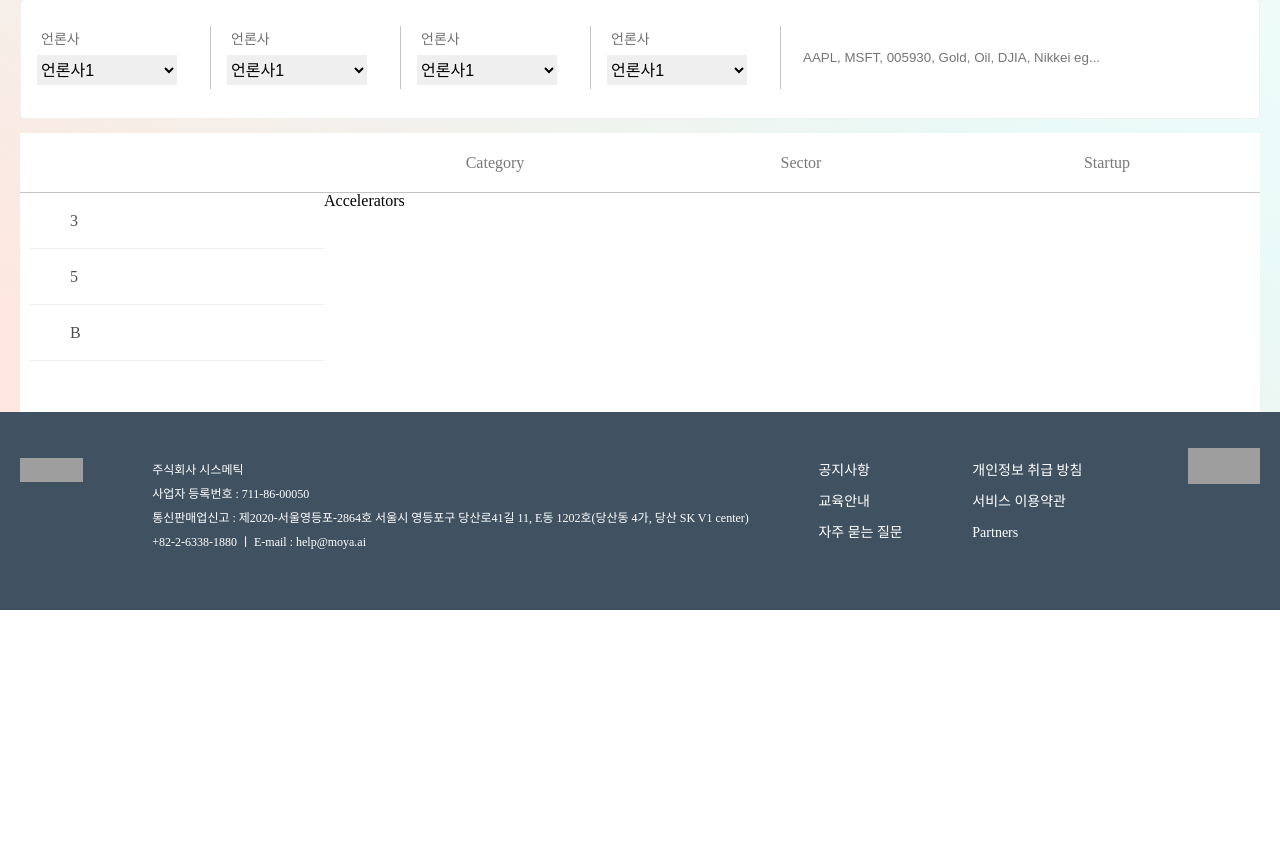
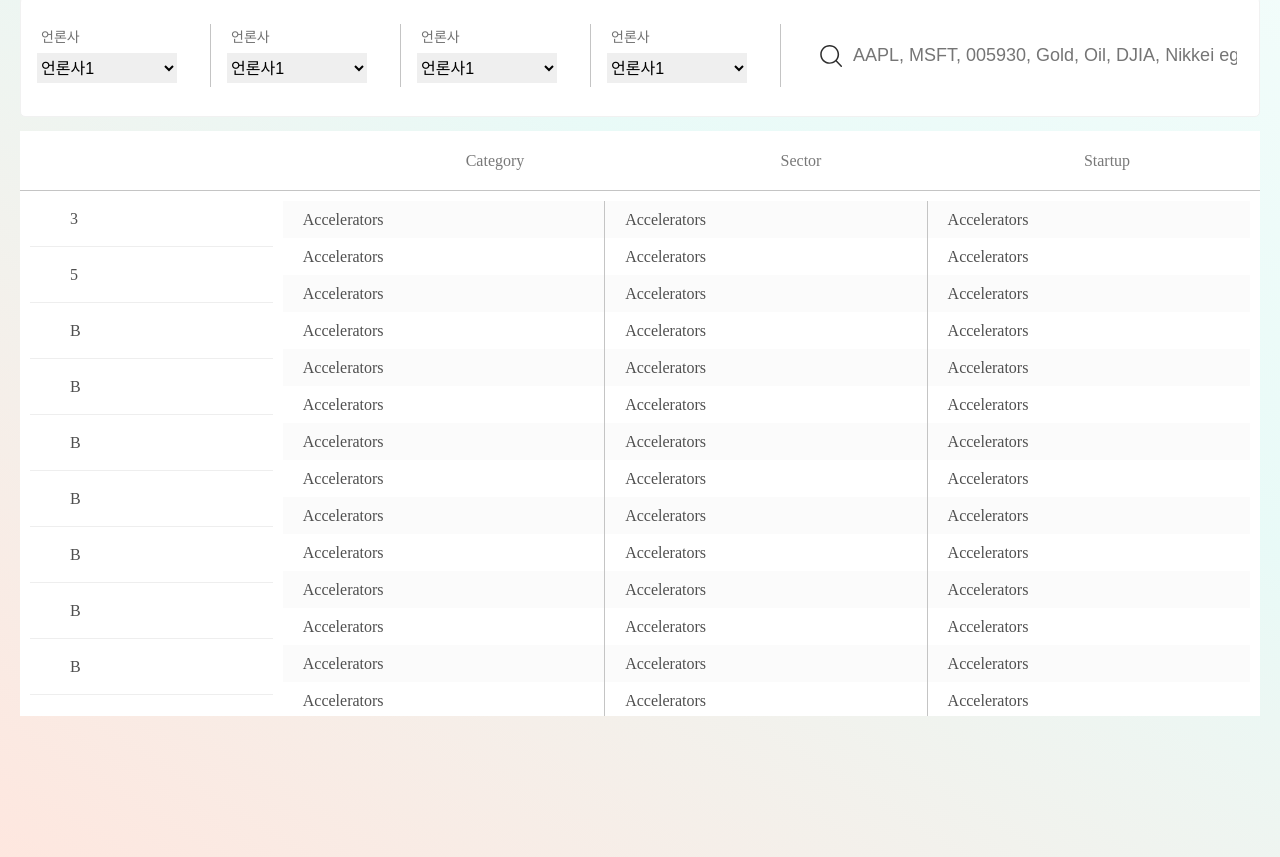
Before and after one commit to sysmetic/globalnewsSearchWeb, a React (Create React App) app: page / in a window 1280 px wide. Shown: the part 723-1580 px from the top of the page. Before the commit the page ends 1441 px from the top, so only its background shows below. Built offline with nearby package versions, Linux system fonts and the light colour scheme; grey boxes are pictures that could not be loaded.

Commit message:
feat: home화면 search , keyword list 퍼블리싱

```diff
--- a/src/components/home/Home.tsx
+++ b/src/components/home/Home.tsx
@@ -12,7 +12,6 @@ const Home = () => {
 export default Home;
 
 const HomeWrap = styled.div`
-  height: 1279px;
   background: linear-gradient(
     211.86deg,
     #ffffff -2.13%,
@@ -33,5 +32,5 @@ const Introduction = styled.div`
   font-weight: bold;
   font-size: 40px;
   line-height: 64px;
-  color: ${(props) => props.theme.primaryColor};
+  color: ${props => props.theme.primaryColor};
 `;
--- a/src/components/home/KeywordSelect.tsx
+++ b/src/components/home/KeywordSelect.tsx
@@ -23,12 +23,85 @@ const KeywordSelect = () => {
               <span>B</span>
               <img src="" alt="" />
             </SortCategoryListItem>
+            <SortCategoryListItem>
+              <span>B</span>
+              <img src="" alt="" />
+            </SortCategoryListItem>
+            <SortCategoryListItem>
+              <span>B</span>
+              <img src="" alt="" />
+            </SortCategoryListItem>
+            <SortCategoryListItem>
+              <span>B</span>
+              <img src="" alt="" />
+            </SortCategoryListItem>
+            <SortCategoryListItem>
+              <span>B</span>
+              <img src="" alt="" />
+            </SortCategoryListItem>
+            <SortCategoryListItem>
+              <span>B</span>
+              <img src="" alt="" />
+            </SortCategoryListItem>
+            <SortCategoryListItem>
+              <span>B</span>
+              <img src="" alt="" />
+            </SortCategoryListItem>
+            <SortCategoryListItem>
+              <span>B</span>
+              <img src="" alt="" />
+            </SortCategoryListItem>
+            <SortCategoryListItem>
+              <span>B</span>
+              <img src="" alt="" />
+            </SortCategoryListItem>
           </ul>
         </SortCategoryList>
         <KeywordListWrap>
-          <ul>
-            <KeywordListItem>Accelerators</KeywordListItem>
-          </ul>
+          <KeywordListItem>Accelerators</KeywordListItem>
+          <KeywordListItem>Accelerators</KeywordListItem>
+          <KeywordListItem>Accelerators</KeywordListItem>
+          <KeywordListItem>Accelerators</KeywordListItem>
+          <KeywordListItem>Accelerators</KeywordListItem>
+          <KeywordListItem>Accelerators</KeywordListItem>
+          <KeywordListItem>Accelerators</KeywordListItem>
+          <KeywordListItem>Accelerators</KeywordListItem>
+          <KeywordListItem>Accelerators</KeywordListItem>
+          <KeywordListItem>Accelerators</KeywordListItem>
+          <KeywordListItem>Accelerators</KeywordListItem>
+          <KeywordListItem>Accelerators</KeywordListItem>
+          <KeywordListItem>Accelerators</KeywordListItem>
+          <KeywordListItem>Accelerators</KeywordListItem>
+          <KeywordListItem>Accelerators</KeywordListItem>
+          <KeywordListItem>Accelerators</KeywordListItem>
+          <KeywordListItem>Accelerators</KeywordListItem>
+          <KeywordListItem>Accelerators</KeywordListItem>
+          <KeywordListItem>Accelerators</KeywordListItem>
+          <KeywordListItem>Accelerators</KeywordListItem>
+          <KeywordListItem>Accelerators</KeywordListItem>
+          <KeywordListItem>Accelerators</KeywordListItem>
+          <KeywordListItem>Accelerators</KeywordListItem>
+          <KeywordListItem>Accelerators</KeywordListItem>
+          <KeywordListItem>Accelerators</KeywordListItem>
+          <KeywordListItem>Accelerators</KeywordListItem>
+          <KeywordListItem>Accelerators</KeywordListItem>
+          <KeywordListItem>Accelerators</KeywordListItem>
+          <KeywordListItem>Accelerators</KeywordListItem>
+          <KeywordListItem>Accelerators</KeywordListItem>
+          <KeywordListItem>Accelerators</KeywordListItem>
+          <KeywordListItem>Accelerators</KeywordListItem>
+          <KeywordListItem>Accelerators</KeywordListItem>
+          <KeywordListItem>Accelerators</KeywordListItem>
+          <KeywordListItem>Accelerators</KeywordListItem>
+          <KeywordListItem>Accelerators</KeywordListItem>
+          <KeywordListItem>Accelerators</KeywordListItem>
+          <KeywordListItem>Accelerators</KeywordListItem>
+          <KeywordListItem>Accelerators</KeywordListItem>
+          <KeywordListItem>Accelerators</KeywordListItem>
+          <KeywordListItem>Accelerators</KeywordListItem>
+          <KeywordListItem>Accelerators</KeywordListItem>
+          <KeywordListItem>Accelerators</KeywordListItem>
+          <KeywordListItem>Accelerators</KeywordListItem>
         </KeywordListWrap>
       </KeywordListContainer>
     </KeywordSelectWrap>
@@ -57,6 +130,7 @@ const KeywordTitleItem = styled.strong`
   align-items: center;
   justify-content: center;
   color: #787878;
+  cursor: pointer;
 `;
 
 const KeywordListContainer = styled.div`
@@ -67,7 +141,8 @@ const KeywordListContainer = styled.div`
 `;
 
 const SortCategoryList = styled.div`
-  width: 304px;
+  width: 324px;
+  overflow-y: scroll;
   ul {
     margin-left: 10px;
   }
@@ -80,10 +155,39 @@ const SortCategoryListItem = styled.li`
   padding: 0 40px;
   color: #4f4f4f;
   border-bottom: 1px solid #eeeeee;
+  cursor: pointer;
 `;
-const KeywordListWrap = styled.div``;
+const KeywordListWrap = styled.div`
+  width: 100%;
+  padding: 10px;
+  display: grid;
+  grid-template-columns: repeat(3, 1fr);
+  align-content: start;
+  overflow-y: scroll;
 
-const KeywordListItem = styled.li`
+  & > p:nth-of-type(1n),
+  & > p:nth-of-type(2n) {
+    border-right: 1px solid #c4c4c4;
+  }
+
+  & > p:nth-of-type(3n) {
+    border: none;
+  }
+
+  & > p:nth-of-type(6n + 1),
+  & > p:nth-of-type(6n + 2),
+  & > p:nth-of-type(6n + 3) {
+    background-color: #fbfbfb;
+  }
+`;
+
+const KeywordListItem = styled.p`
   display: flex;
+  height: 37px;
+  padding-left: 20px;
   align-items: center;
+  font-style: normal;
+  font-weight: 500;
+  color: #4f4f4f;
+  cursor: pointer;
 `;
--- a/src/components/home/Search.tsx
+++ b/src/components/home/Search.tsx
@@ -35,13 +35,16 @@ const SearchBox = styled.div`
   margin-left: 28px;
   display: flex;
   align-items: center;
+  background: url("search.svg") no-repeat 4.5%;
   input {
-    color: #e1e1e1;
+    height: 50px;
+    font-size: 18px;
+    margin-left: 50px;
     width: 383.62px;
     border: none;
+    outline: none;
   }
 `;
-/* background: url(${({}) => props.icon}) no-repeat; */
 
 const SearchArea = styled.div`
   & > div:nth-of-type(1) {
--- a/src/components/layout/Layout.tsx
+++ b/src/components/layout/Layout.tsx
@@ -1,4 +1,5 @@
 import React, { ReactChildren, ReactChild } from "react";
+import styled from "@emotion/styled";
 import GlobalHeader from "./GlobalHeader";
 import GlobalFooter from "./GlobalFooter";
 
@@ -8,10 +9,16 @@ interface AuxProps {
 
 export const Layout: React.FC<AuxProps> = props => {
   return (
-    <>
+    <Root>
       <GlobalHeader />
       {props.children}
       <GlobalFooter />
-    </>
+    </Root>
   );
 };
+
+const Root = styled.div`
+  display: grid;
+  height: 100vh;
+  grid-template-rows: 66px auto 198px;
+`;
--- a/src/pages/Home.tsx
+++ b/src/pages/Home.tsx
@@ -21,7 +21,6 @@ const HomeWrap = styled.div`
     rgba(253, 221, 210, 0.7) 94.11%
   );
   padding-bottom: 267px;
-  height: 100vh;
 `;
 
 const InnerWrap = styled.div`
--- a/src/styles/global.tsx
+++ b/src/styles/global.tsx
@@ -106,6 +106,8 @@ const style = css`
   }
   body {
     line-height: 1;
+    height: 100vh;
+    position: relative;
   }
   ol,
   ul {
```
Also changed, not shown: public/search.svg (renamed from src/assets/search.svg).
